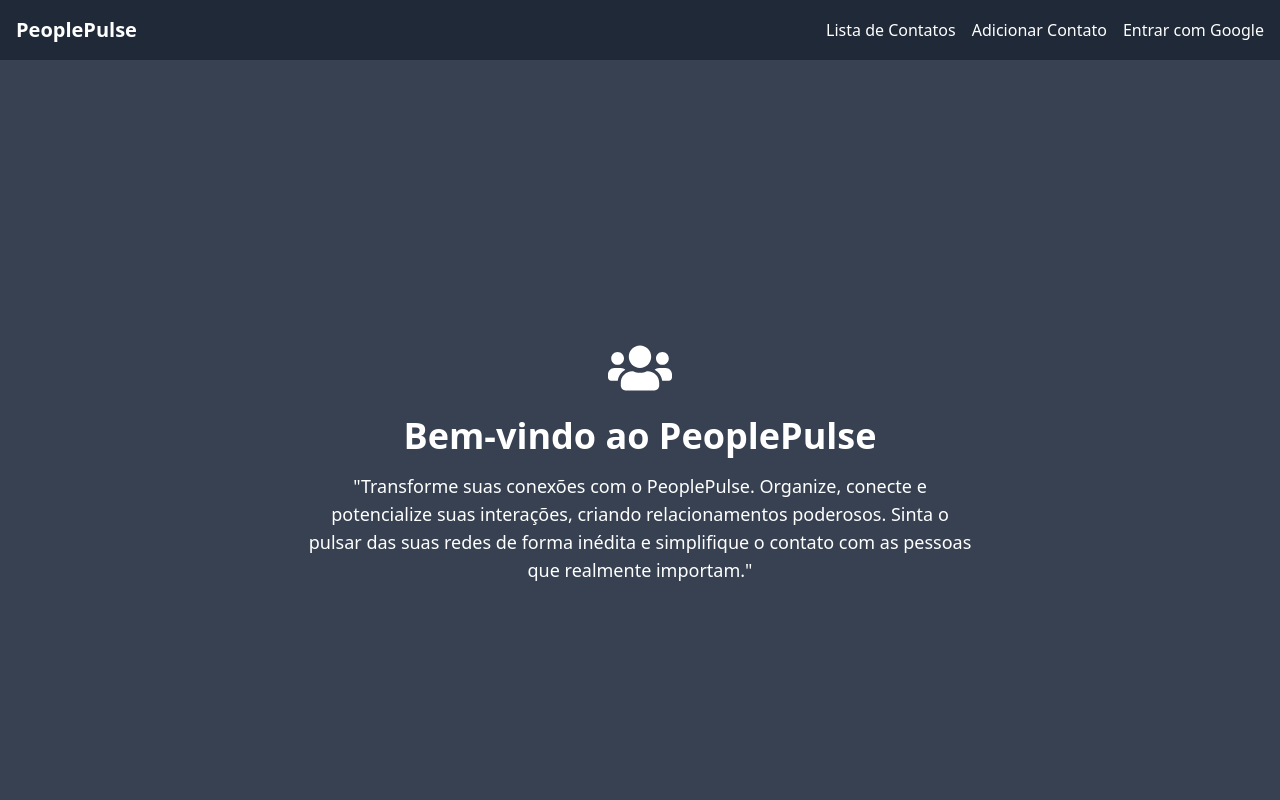
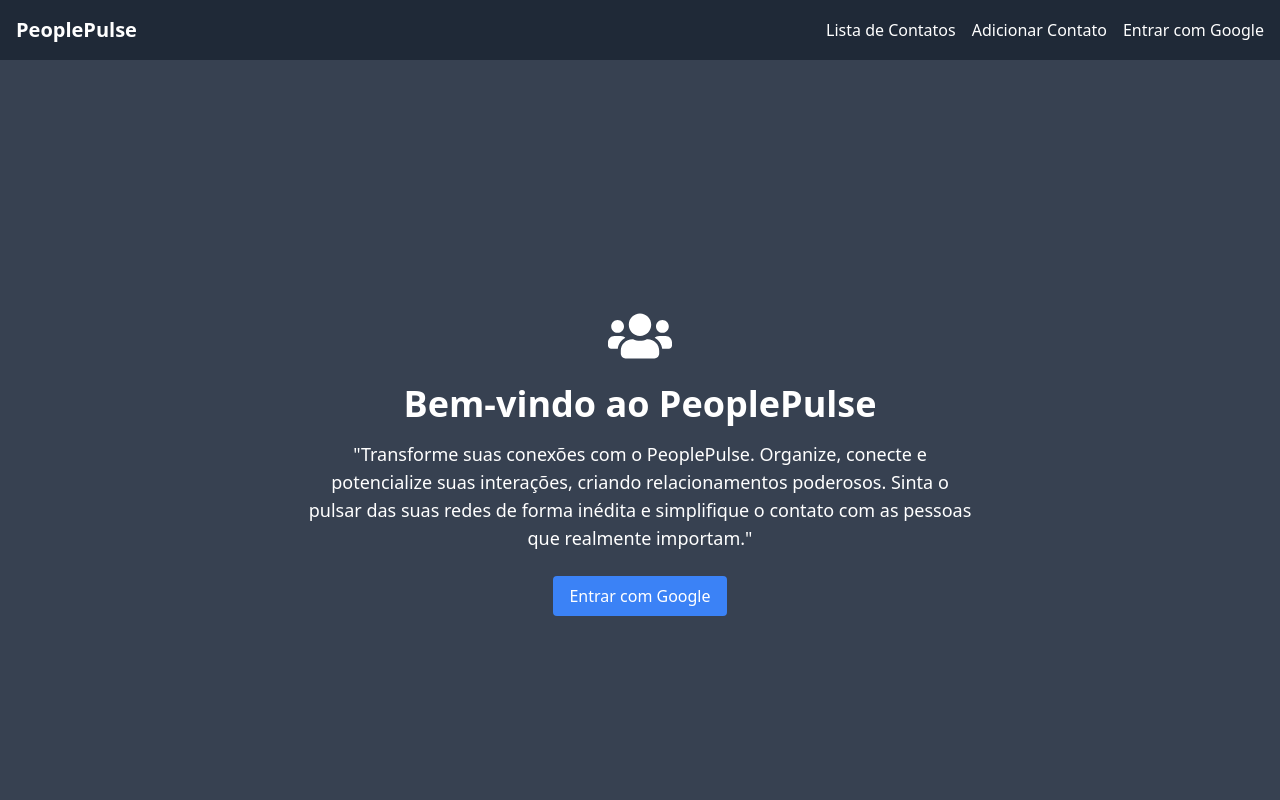
Before and after one commit to agostinhomarcia/contact, a Next.js app: page / in a window 1280 px wide. Shown: the top 800 px of the page. Built offline with nearby package versions, Linux system fonts and the light colour scheme; no server answers.

Commit message:
fix: protecting routes for logged in user

```diff
--- a/src/app/add-contact/page.tsx
+++ b/src/app/add-contact/page.tsx
@@ -6,6 +6,7 @@ import Button from "@/components/Button";
 import { formatPhone } from "@/utils/formatPhone";
 import { ToastContainer, toast } from "react-toastify";
 import "react-toastify/dist/ReactToastify.css";
+import ProtectedRoute from "@/components/ProtectedRoute";
 
 function validateEmail(email: string): boolean {
   const re = /^[^\s@]+@[^\s@]+\.[^\s@]+$/;
@@ -49,6 +50,7 @@ export default function AddContact() {
   };
 
   return (
+    <ProtectedRoute>
     <div className="flex items-center justify-center min-h-screen">
       <div className="bg-gray-800 p-4 sm:p-6 rounded-lg shadow-lg w-full max-w-md">
         <h1 className="text-2xl sm:text-3xl font-bold text-center mb-4 sm:mb-6">
@@ -80,5 +82,6 @@ export default function AddContact() {
       </div>
       <ToastContainer />{" "}
     </div>
+    </ProtectedRoute>
   );
 }
--- a/src/app/contacts/page.tsx
+++ b/src/app/contacts/page.tsx
@@ -7,6 +7,7 @@ import Button from "@/components/Button";
 import { formatPhone } from "@/utils/formatPhone";
 import { ToastContainer, toast } from "react-toastify";
 import "react-toastify/dist/ReactToastify.css";
+import ProtectedRoute from "@/components/ProtectedRoute";
 
 type Contact = {
   id: number;
@@ -24,7 +25,6 @@ export default function ContactsPage() {
   const [phone, setPhone] = useState("");
   const [user, setUser] = useState<any>(null);
 
-  // Verifica o estado de autenticação e carrega os contatos do usuário
   useEffect(() => {
     const unsubscribe = onAuthStateChanged(auth, (user) => {
       if (user) {
@@ -93,6 +93,7 @@ export default function ContactsPage() {
   };
 
   return (
+    <ProtectedRoute>
     <div className="container mx-auto p-4">
       <ToastContainer />
       {user ? (
@@ -161,5 +162,6 @@ export default function ContactsPage() {
         </div>
       )}
     </div>
+    </ProtectedRoute>
   );
 }
--- a/src/app/layout.tsx
+++ b/src/app/layout.tsx
@@ -3,6 +3,7 @@ import { Inter } from "next/font/google";
 import "./globals.css";
 import Navbar from "@/components/NavBar";
 import Footer from "@/components/Footer";
+import { AuthProvider } from "@/context/AuthContext";
 
 const inter = Inter({ subsets: ["latin"] });
 
@@ -22,11 +23,13 @@ export default function RootLayout({
   return (
     <html lang="en">
     <body className="flex flex-col min-h-screen">
+      <AuthProvider>
         <Navbar />
         <main className="flex-grow">
           {children}
         </main>
         <Footer />
+      </AuthProvider>
       </body>
     </html>
   );
--- a/src/app/page.tsx
+++ b/src/app/page.tsx
@@ -1,18 +1,37 @@
-import { FaUsers } from "react-icons/fa";
+'use client';
+
+import { useEffect } from 'react';
+import { useAuth } from '@/context/AuthContext';
+import { useRouter } from 'next/navigation';
+import { FaUsers } from 'react-icons/fa';
 
 export default function Home() {
+  const { user, login } = useAuth();
+  const router = useRouter();
+
+  useEffect(() => {
+    if (user) {
+      router.push('/contacts');
+    }
+  }, [user, router]);
+
   return (
-    <div>
     <div className="flex flex-col items-center justify-center min-h-screen bg-gray-700 text-white text-center p-4">
       <FaUsers size={64} className="mb-4" />
 
       <h1 className="text-4xl font-bold mb-4">
         Bem-vindo ao PeoplePulse
       </h1>
-        <p className="text-lg max-w-2xl">
+      <p className="text-lg max-w-2xl mb-6">
         &quot;Transforme suas conexões com o PeoplePulse. Organize, conecte e potencialize suas interações, criando relacionamentos poderosos. Sinta o pulsar das suas redes de forma inédita e simplifique o contato com as pessoas que realmente importam.&quot;
       </p>
-      </div>
+
+      <button
+        onClick={login}
+        className="bg-blue-500 text-white px-4 py-2 rounded hover:bg-blue-600 transition duration-300"
+      >
+        Entrar com Google
+      </button>
     </div>
   );
 }
--- a/src/components/NavBar.tsx
+++ b/src/components/NavBar.tsx
@@ -29,13 +29,14 @@ const Navbar = () => {
     try {
       await signInWithPopup(auth, provider); // Fazer login com Google
     } catch (error) {
+      console.log(error);
       console.error("Erro ao fazer login:", error);
     }
   };
 
   const handleLogout = async () => {
     try {
-      await signOut(auth); // Fazer logout
+      await signOut(auth);
     } catch (error) {
       console.error("Erro ao fazer logout:", error);
     }
@@ -68,7 +69,6 @@ const Navbar = () => {
               Adicionar Contato
             </Link>
 
-            {/* Se o usuário estiver logado, mostrar o botão "Sair" */}
             {user ? (
               <>
                 <span className="text-white">Olá, {user.displayName}</span>
--- /dev/null
+++ b/src/components/ProtectedRoute.tsx
@@ -0,0 +1,31 @@
+"use client";
+import { useAuth } from "@/context/AuthContext";
+import { useRouter } from "next/navigation";
+import { useEffect, ReactNode } from "react";
+
+interface ProtectedRouteProps {
+  children: ReactNode;
+}
+
+const ProtectedRoute = ({ children }: ProtectedRouteProps) => {
+  const { user } = useAuth();
+  const router = useRouter();
+
+  useEffect(() => {
+    if (!user) {
+      router.push("/");
+    }
+  }, [user, router]);
+
+  if (!user) {
+    return (
+      <div className="flex items-center justify-center min-h-screen bg-gray-700 text-white">
+        <h1 className="text-2xl font-bold">Carregando...</h1>
+      </div>
+    );
+  }
+
+  return <>{children}</>;
+};
+
+export default ProtectedRoute;
--- /dev/null
+++ b/src/context/AuthContext.tsx
@@ -0,0 +1,60 @@
+"use client";
+import { createContext, useContext, useEffect, useState } from "react";
+import { auth, provider, signInWithPopup, signOut } from "@/utils/firebase";
+import { onAuthStateChanged, User } from "firebase/auth";
+
+type AuthContextType = {
+  user: User | null;
+  login: () => void;
+  logout: () => void;
+};
+
+const AuthContext = createContext<AuthContextType | undefined>(undefined);
+
+export const AuthProvider = ({ children }: { children: React.ReactNode }) => {
+  const [user, setUser] = useState<User | null>(null);
+
+  useEffect(() => {
+    const unsubscribe = onAuthStateChanged(auth, (currentUser) => {
+      setUser(currentUser);
+      if (currentUser) {
+        localStorage.setItem("user", JSON.stringify(currentUser));
+      } else {
+        localStorage.removeItem("user");
+      }
+    });
+
+    return () => unsubscribe();
+  }, []);
+
+  const login = async () => {
+    try {
+      await signInWithPopup(auth, provider);
+    } catch (error) {
+      console.error("Erro ao fazer login:", error);
+    }
+  };
+
+  const logout = async () => {
+    try {
+      await signOut(auth);
+      setUser(null);
+    } catch (error) {
+      console.error("Erro ao fazer logout:", error);
+    }
+  };
+
+  return (
+    <AuthContext.Provider value={{ user, login, logout }}>
+      {children}
+    </AuthContext.Provider>
+  );
+};
+
+export const useAuth = () => {
+  const context = useContext(AuthContext);
+  if (!context) {
+    throw new Error("useAuth deve ser usado dentro de um AuthProvider");
+  }
+  return context;
+};
```
Also changed, not shown: 1 other file (tests, documents, lock files or other folders). Lines whose indentation alone changed are shown as unchanged.
